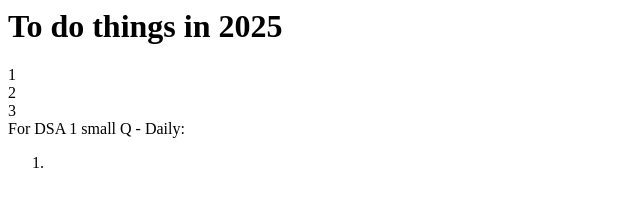
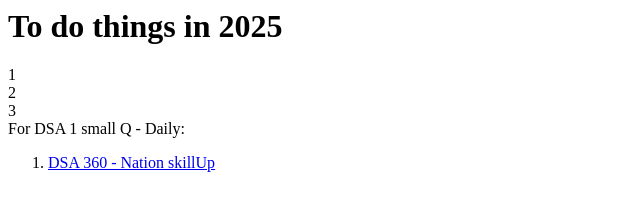
Before and after one commit to ShaziyaKhazi/129-Days-Left-in-2025-challenge-works, a plain HTML site: page index.html in a window 1280 px wide. Shown: the whole page, without its empty margins (0-640 px from the left). Drawn offline with Linux system fonts and the light colour scheme.

Commit message:
Update index.html

```diff
--- a/index.html
+++ b/index.html
@@ -7,7 +7,7 @@
     1 <br>2 <br> 3<br>
     For DSA 1 small Q - Daily:
     <ol>
-      <li><a href="https://www.geeksforgeeks.org/batch/skill-up-dsa?tab=Chapters"></a></li>
+      <li><a href="https://www.geeksforgeeks.org/batch/skill-up-dsa?tab=Chapters">DSA 360 - Nation skillUp </a></li>
     </ol>
 
   </body>
```
